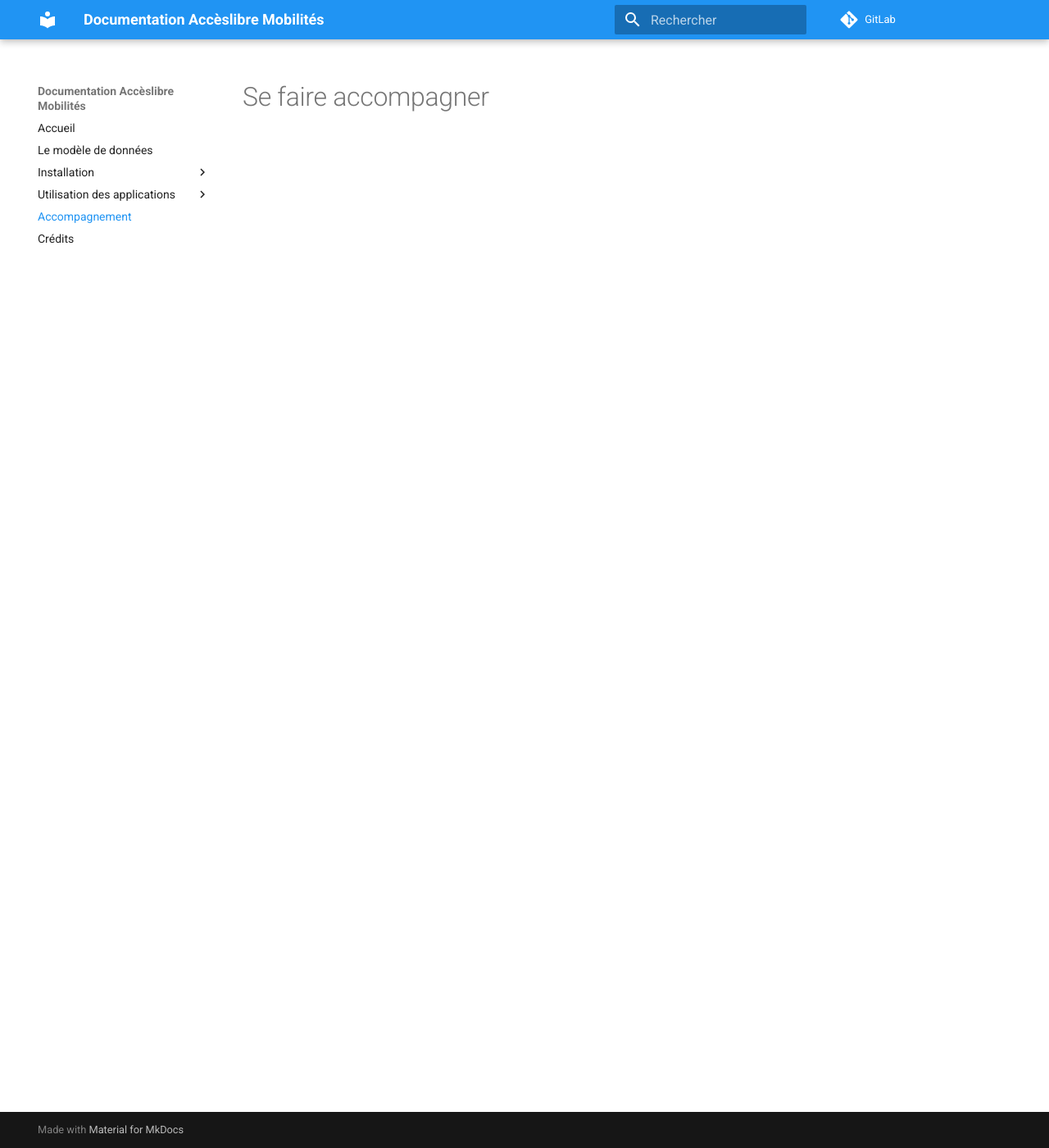
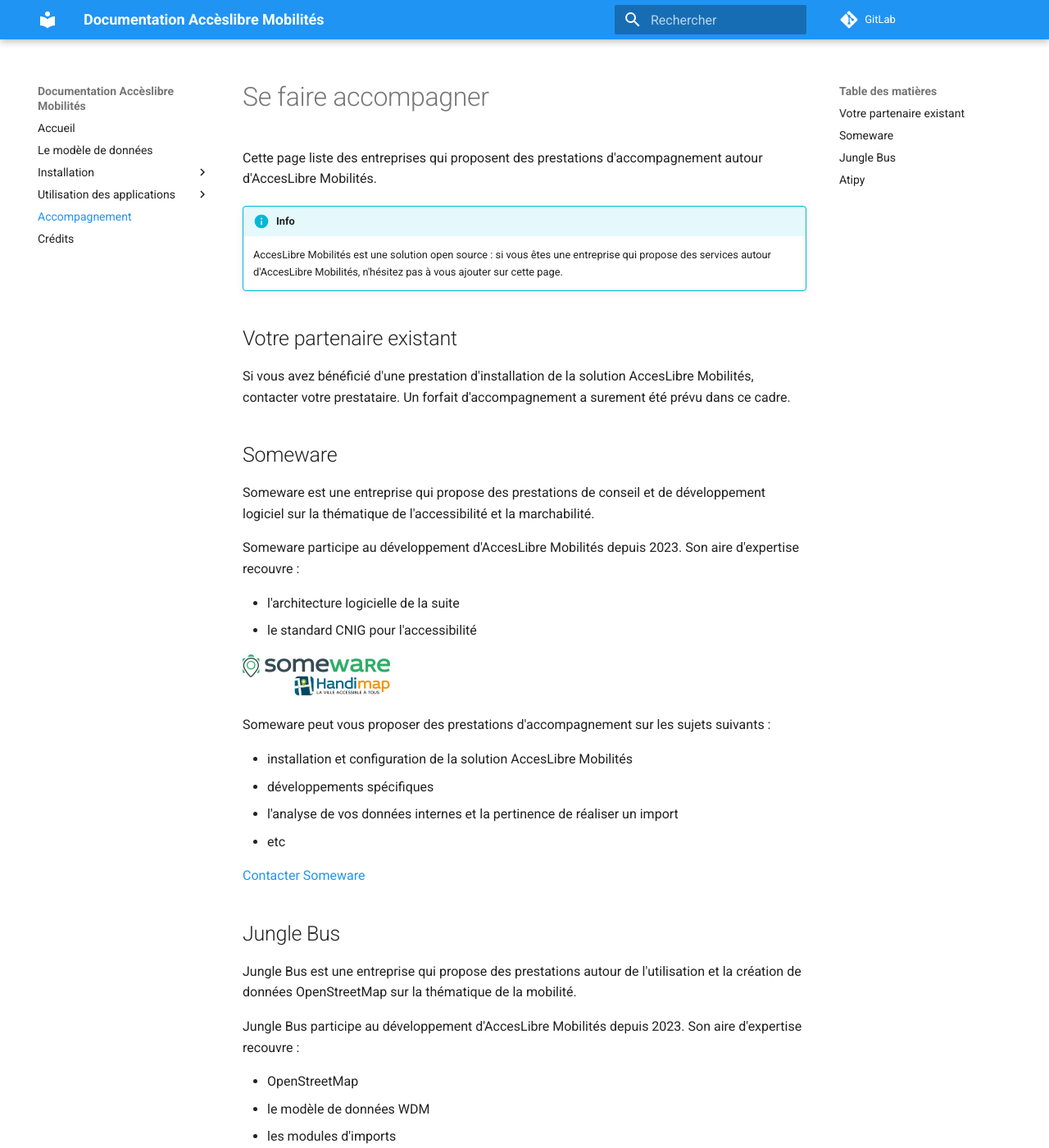
Before and after one commit to MTES-MCT/alm-docs, an MkDocs documentation site: the page built from docs/contact.md, in a window 1280 px wide and 1400 px high. Shown: the whole window at 82% size. Built offline with MkDocs 1.6.1 and Material for MkDocs 9.7.7, drawn with Linux system fonts in a browser that asks for light colours; comment, search, counter and statistics services are not loaded; some of the changed text lies outside the part shown.

Commit message:
contact & credits

```diff
--- a/docs/contact.md
+++ b/docs/contact.md
@@ -1 +1,73 @@
 # Se faire accompagner
+
+Cette page liste des entreprises qui proposent des prestations d'accompagnement autour d'AccesLibre Mobilités.
+
+!!! info
+
+    AccesLibre Mobilités est une solution open source : si vous êtes une entreprise qui propose des services autour d'AccesLibre Mobilités, n'hésitez pas à vous ajouter sur cette page.
+
+## Votre partenaire existant
+
+Si vous avez bénéficié d'une prestation d'installation de la solution AccesLibre Mobilités, contacter votre prestataire. Un forfait d'accompagnement a surement été prévu dans ce cadre.
+
+## Someware
+
+Someware est une entreprise qui propose des prestations de conseil et de développement logiciel sur la thématique de l'accessibilité et la marchabilité.
+
+Someware participe au développement d'AccesLibre Mobilités depuis 2023. Son aire d'expertise recouvre :
+
+* l'architecture logicielle de la suite
+* le standard CNIG pour l'accessibilité
+
+![logo Someware](img/someware-logo.png)
+
+Someware peut vous proposer des prestations d'accompagnement sur les sujets suivants :
+
+* installation et configuration de la solution AccesLibre Mobilités
+* développements spécifiques
+* l'analyse de vos données internes et la pertinence de réaliser un import
+* etc
+
+[Contacter Someware](https://www.someware.fr/index.html#contact)
+
+## Jungle Bus
+
+Jungle Bus est une entreprise qui propose des prestations autour de l'utilisation et la création de données OpenStreetMap sur la thématique de la mobilité.
+
+Jungle Bus participe au développement d'AccesLibre Mobilités depuis 2023. Son aire d'expertise recouvre :
+
+* OpenStreetMap
+* le modèle de données WDM
+* les modules d'imports
+* les profils NeTEx FR
+
+![logo Jungle Bus](img/junglebus-logo.png)
+
+Jungle Bus peut vous proposer des prestations d'accompagnement sur les sujets suivants :
+
+* la création de votre graphe piéton
+* l'analyse de vos données internes et la pertinence de réaliser un import
+* l'amélioration des données OpenStreetMap avant un import
+* l'intégration de vos données dans OpenStreetMap
+* etc
+
+[Contacter Jungle Bus](https://junglebus.io/contact/)
+
+## Atipy
+
+Atipy est une entreprise qui propose des prestations dans les domaines du digital, du design, de l'accessibilité et de la conception universelle.
+
+Atipy participe au développement d'AccesLibre Mobilités depuis 2023. Son aire d'expertise recouvre :
+
+* le standard CNIG pour l'accessibilité
+* l'application mobile
+
+![logo Atipy](img/atipy-logo.png)
+
+Atipy peut vous proposer des prestations d'accompagnement sur les sujets suivants :
+
+* formations à l'accessibilité et à l'utilisation d'AccesLibre Mobilités
+* relevés d'attributs sur le terrain
+* etc
+
+[Contacter Atipy](https://atipy.fr/)
```
Also changed, not shown: docs/credits.md (+39 -0 lines), docs/usage/imports/index.md (+1 -1 lines), docs/img/logo-AIT.png (added), docs/img/logo-collectivites_pilotes.png (added), docs/img/logo-iD.png (added), docs/img/logo-openstreetmap.png (added), docs/img/logo-streetcomplete.png (added).
